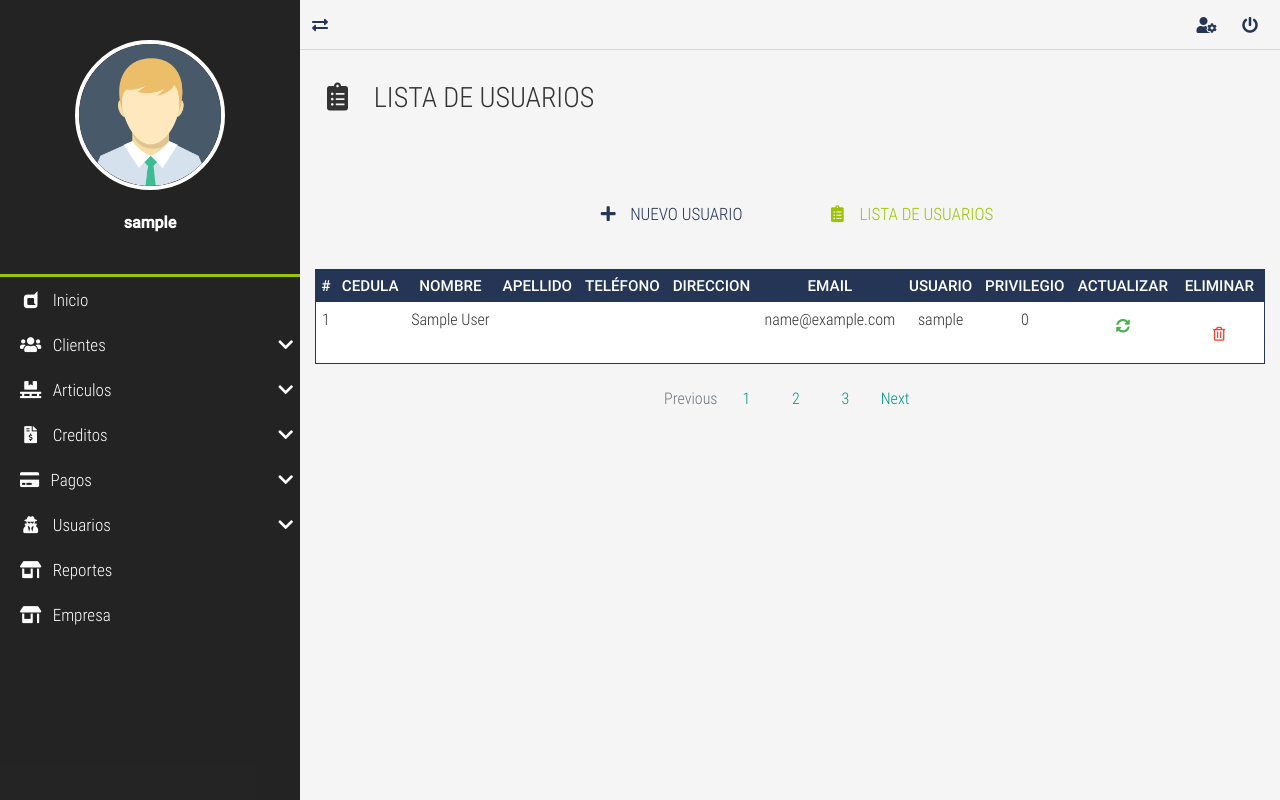
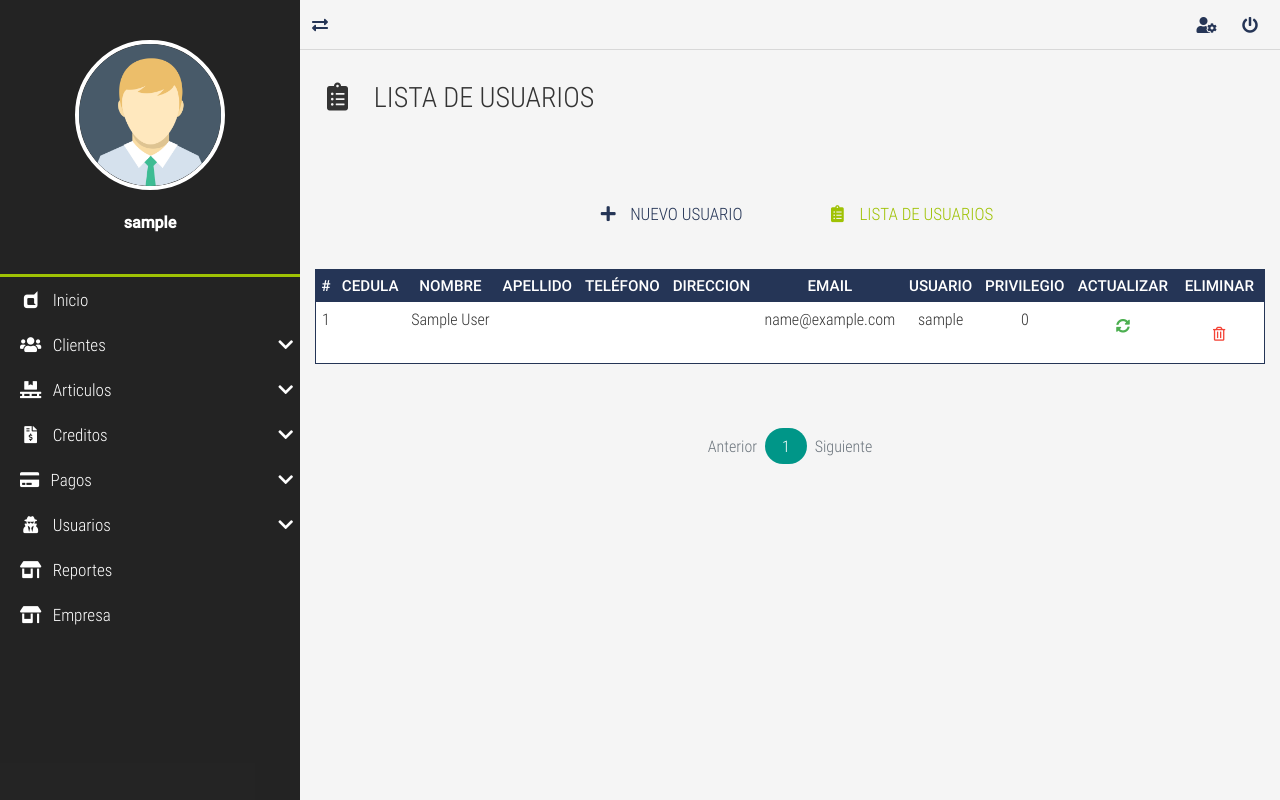
Before and after one commit to arbeyduran82/creditoapp, a PHP site: page /creditoapp/usuario-lista/?pagina=1 in a window 1280 px wide. Run offline with PHP 8.4, Linux system fonts and the light colour scheme; the visitor is signed in with stand-in values (Sample User, id 1).

Commit message:
Se desarrolla paginador de usuarios

```diff
--- a/controladores/paginadorCreControler.php
+++ b/controladores/paginadorUsuControler.php
@@ -1,11 +1,11 @@
 <?php
-    require_once 'modelos/creditosModelo.php';
+    require_once 'modelos/usuarioModelo.php';
 
-    $Objcontar = new creditos();
+    $Objcontar = new usuario();
     $Contador = $Objcontar->contarfilas();
     $Filas = $Contador;
     //Articulos x pagina
-    $Articulos_x_pagina = 1;
+    $Articulos_x_pagina = 3;
     $Paginas = $Filas / $Articulos_x_pagina;
     //Redondeado arriba
     $Paginas = ceil($Paginas);
@@ -13,6 +13,6 @@
     //Definir articulos a mostrar por pagina
     $iniciar = ($_GET['pagina'] - 1) * $Articulos_x_pagina;
 
-    $Objlistarempresa = new creditos();
-    $Datos = $Objlistarempresa->listarcreditos($iniciar, $Articulos_x_pagina);
+    $Objlistarusuarios = new usuario();
+	$Datos = $Objlistarusuarios->listarusuarios($iniciar, $Articulos_x_pagina);
 ?>
--- a/vistas/contenidos/usuario-lista-vista.php
+++ b/vistas/contenidos/usuario-lista-vista.php
@@ -1,6 +1,6 @@
 <!-- Page header -->
 <?php
-require_once 'modelos/usuarioModelo.php';
+require_once 'controladores/paginadorUsuControler.php';
 
 ?>
 <div class="full-box page-header">
@@ -43,21 +43,18 @@ require_once 'modelos/usuarioModelo.php';
 			</thead>
 			<tbody>
 				<?php
-						$Objlistarusuarios = new usuario();
-						$Datos = $Objlistarusuarios->listarusuarios();
-
 				foreach ($Datos as $key) {
 				?>
-							<tr class="text-center" >
-							<td><?php echo $key["usu_id"]?></td>
-							<td><?php echo $key["usu_cedula"]?></td>
-							<td><?php echo $key["usu_nombre"]?></td>
-							<td><?php echo $key["usu_apellido"]?></td>
-							<td><?php echo $key["usu_telefono"]?></td>
-							<td><?php echo $key["usu_direccion"]?></td>
-							<td><?php echo $key["usu_email"]?></td>
-							<td><?php echo $key["usu_usuario"]?></td>
-							<td><?php echo $key["usu_privilegio"]?></td>
+					<tr class="text-center">
+						<td><?php echo $key["usu_id"] ?></td>
+						<td><?php echo $key["usu_cedula"] ?></td>
+						<td><?php echo $key["usu_nombre"] ?></td>
+						<td><?php echo $key["usu_apellido"] ?></td>
+						<td><?php echo $key["usu_telefono"] ?></td>
+						<td><?php echo $key["usu_direccion"] ?></td>
+						<td><?php echo $key["usu_email"] ?></td>
+						<td><?php echo $key["usu_usuario"] ?></td>
+						<td><?php echo $key["usu_privilegio"] ?></td>
 						<td>
 							<a href="<?php echo SERVERURL; ?>usuario-actualizar/?id=<?php echo $key['usu_id'] ?>" class="btn btn-success">
 								<i class="fas fa-sync-alt"></i>
@@ -74,18 +71,38 @@ require_once 'modelos/usuarioModelo.php';
 			</tbody>
 		</table>
 	</div>
+</div>
 
+<!-- Inicio Paginador -->
+<div class="container my-5">
+	<div class="row">
+		<div class="col-md-12">
 			<nav aria-label="Page navigation example">
 				<ul class="pagination justify-content-center">
-						<li class="page-item disabled">
-							<a class="page-link" href="#" tabindex="-1">Previous</a>
+					<li class="page-item
+                    <?php echo $_GET['pagina'] <= 1 ? 'disabled' : '' ?>
+                    ">
+						<a class="page-link" href="?pagina=<?php echo $_GET['pagina'] - 1 ?>" tabindex="-1">
+							Anterior
+						</a>
 					</li>
-						<li class="page-item"><a class="page-link" href="#">1</a></li>
-						<li class="page-item"><a class="page-link" href="#">2</a></li>
-						<li class="page-item"><a class="page-link" href="#">3</a></li>
-						<li class="page-item">
-							<a class="page-link" href="#">Next</a>
+					<?php for ($i = 0; $i < $Paginas; $i++) : ?>
+						<li class="page-item
+                            <?php echo $_GET['pagina'] == $i + 1 ? 'active' : '' ?>">
+							<a class="page-link" href="?pagina=<?php echo $i + 1 ?>">
+								<?php echo $i + 1 ?>
+							</a>
+						</li>
+					<?php endfor ?>
+					<li class="page-item
+                    <?php echo $_GET['pagina'] >= $Paginas ? 'disabled' : '' ?>
+                    ">
+						<a class="page-link" href="?pagina=<?php echo $_GET['pagina'] + 1 ?>">Siguiente</a>
 					</li>
 				</ul>
 			</nav>
 		</div>
+	</div>
+</div>
+
+<!-- fin Paginador -->
--- a/vistas/includes/nav-lateral.php
+++ b/vistas/includes/nav-lateral.php
@@ -60,7 +60,7 @@
                     <li><a href="#" class="nav-btn-submenu"><i class="fas  fa-user-secret fa-fw"></i> &nbsp; Usuarios <i class="fas fa-chevron-down"></i></a>
                         <ul>
                             <li><a href="<?php echo SERVERURL; ?>usuario-nuevo/"><i class="fas fa-plus fa-fw"></i> &nbsp; Nuevo usuario</a></li>
-                            <li><a href="<?php echo SERVERURL; ?>usuario-lista/"><i class="fas fa-clipboard-list fa-fw"></i> &nbsp; Lista de usuarios</a></li>
+                            <li><a href="<?php echo SERVERURL; ?>usuario-lista?pagina=1"><i class="fas fa-clipboard-list fa-fw"></i> &nbsp; Lista de usuarios</a></li>
                             <!--<li><a href="<?php echo SERVERURL; ?>usuario-buscar/"><i class="fas fa-search fa-fw"></i> &nbsp; Buscar usuario</a></li> -->
                         </ul>
                     </li>
```
Also changed, not shown: modelos/creditosModelo.php (+4 -4 lines), modelos/empresaModelo.php (+6 -6 lines), modelos/usuarioModelo.php (+17 -17 lines). Lines whose indentation alone changed are shown as unchanged.
